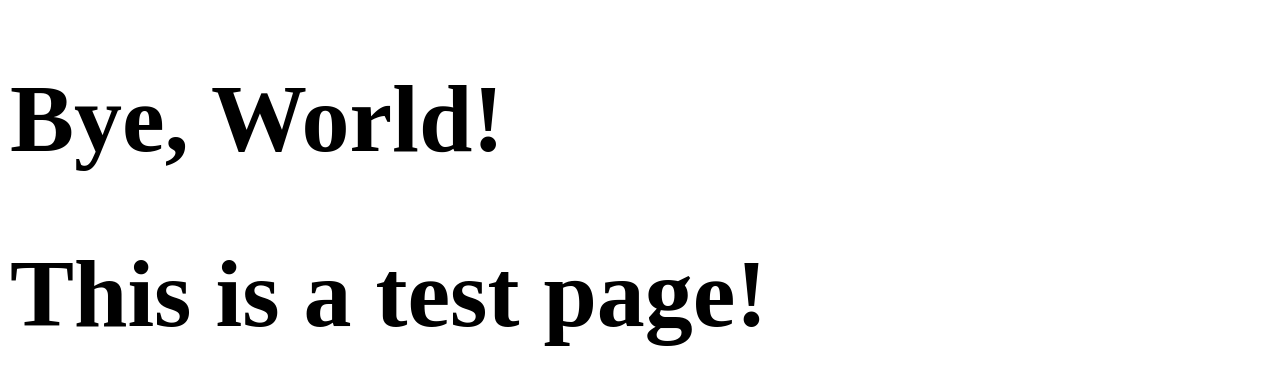
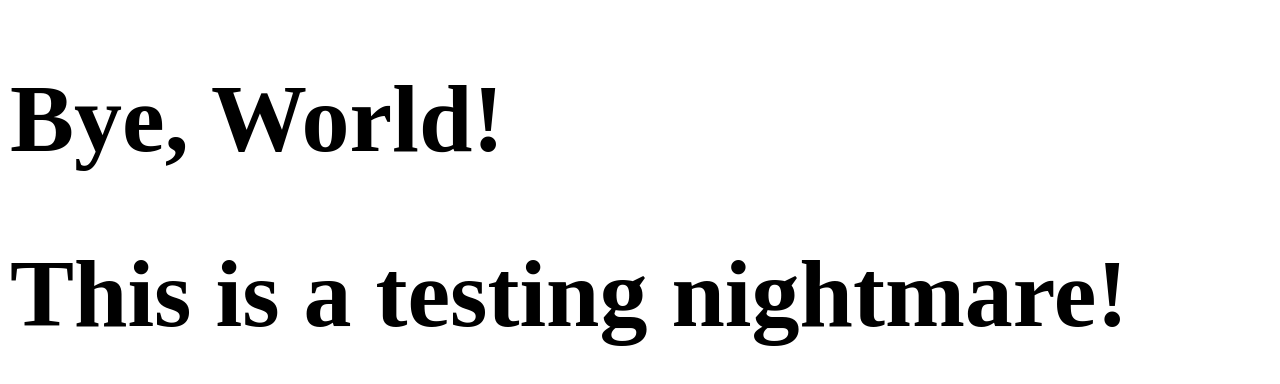
Before and after one commit to ZuydUniversity/2425-B2C6-B2B-2-Frontend, a Next.js app: page / in a window 1280 px wide. Shown: the top 384 px of the page. Built offline with nearby package versions, Linux system fonts and the light colour scheme.

Commit message:
test commit

```diff
--- a/src/pages/index.tsx
+++ b/src/pages/index.tsx
@@ -8,7 +8,7 @@
   return (
     <div className={styles.wrapper}>
       <h1 className={styles.title}>Bye, World!</h1>
-      <h1 className={styles.title}>This is a test page!</h1>
+      <h1 className={styles.title}>This is a testing nightmare!</h1>
     </div>
   );
 };
```
